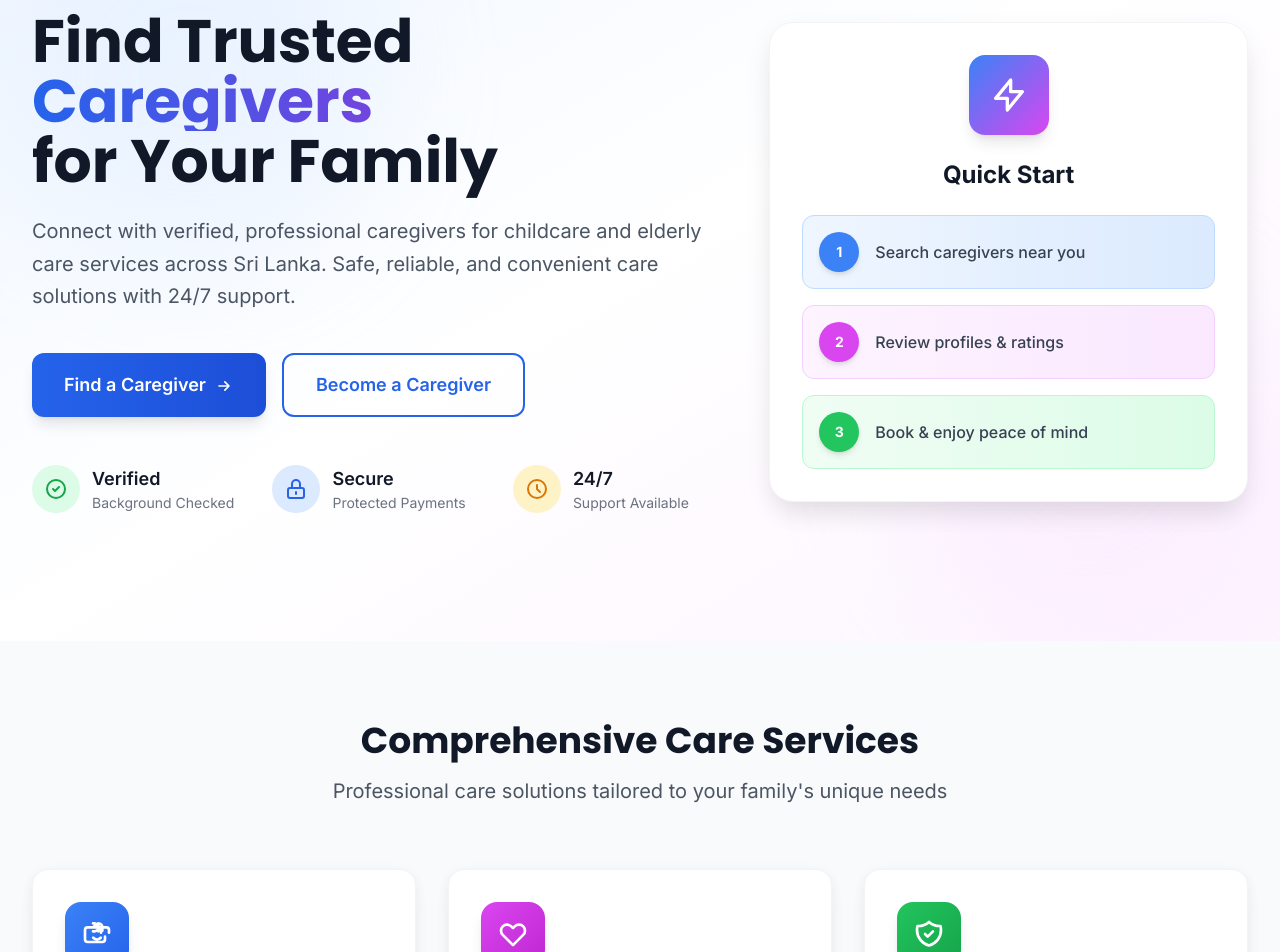
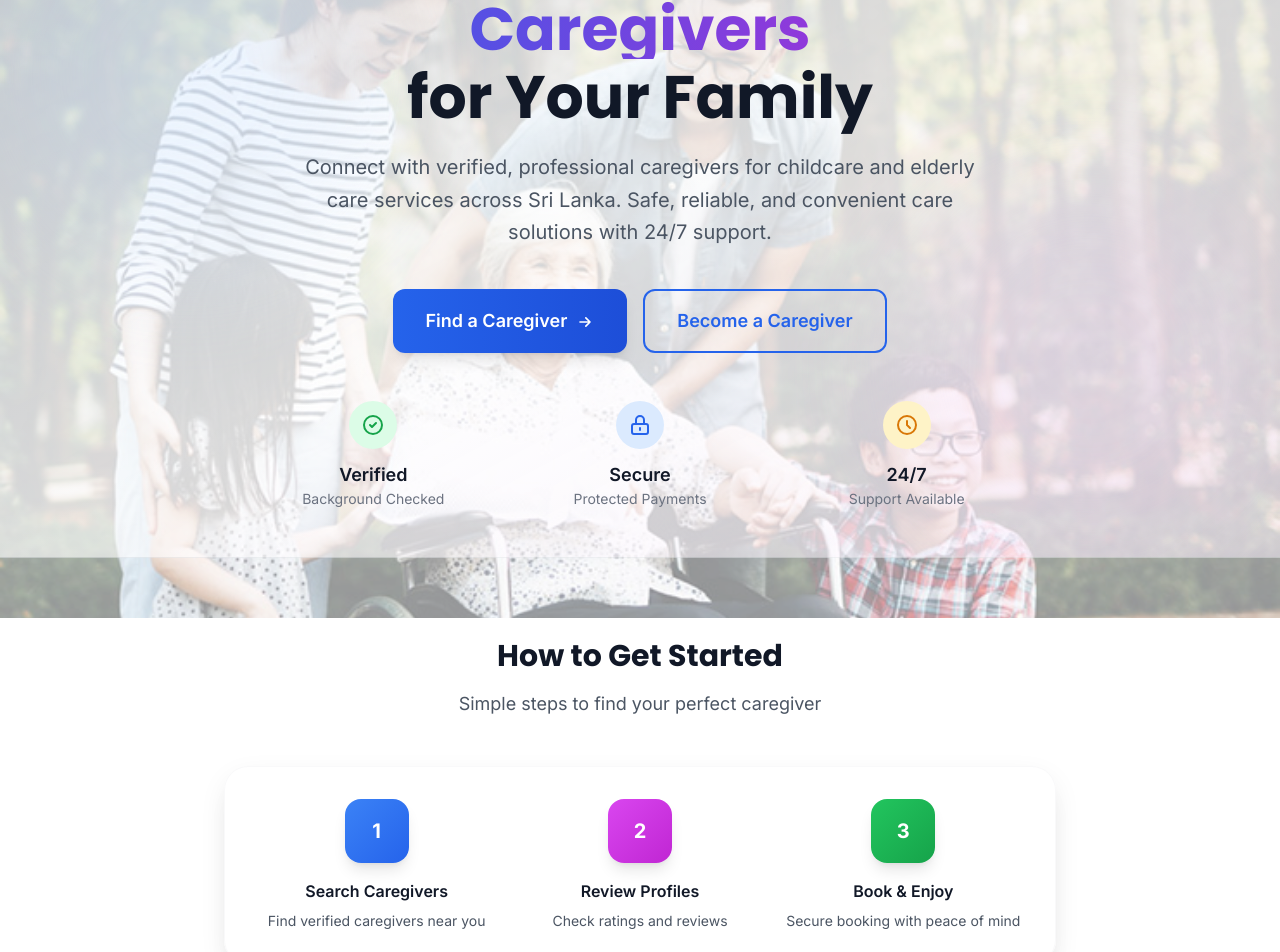
Before and after one commit to DarkDeciders/CareFinder, a Next.js app in the folder frontend/: page / in a window 1280 px wide. Shown: the part 182-1134 px from the top of the page. Built offline with nearby package versions, Linux system fonts and the light colour scheme.

Commit message:
Implement code changes to enhance functionality and improve performance

```diff
--- a/frontend/src/app/globals.css
+++ b/frontend/src/app/globals.css
@@ -1,3 +1,27 @@
 @tailwind base;
 @tailwind components;
 @tailwind utilities;
+
+/* Global background image for entire application */
+.global-bg {
+  background-image: url('/carefinder.jpg');
+  background-size: cover;
+  background-position: center;
+  background-repeat: no-repeat;
+  background-attachment: scroll;
+}
+
+/* Background layer that covers entire viewport and scrolls with content */
+.bg-layer {
+  position: absolute;
+  top: 0;
+  left: 0;
+  width: 100%;
+  min-height: 100vh;
+  z-index: -1;
+}
+
+/* Ensure body and html cover full height */
+html, body {
+  min-height: 100vh;
+}
--- a/frontend/src/app/layout.tsx
+++ b/frontend/src/app/layout.tsx
@@ -45,8 +45,16 @@ export default function RootLayout({
 }>) {
   return (
     <html lang="en" suppressHydrationWarning>
-      <body className={`${inter.variable} ${poppins.variable} font-sans antialiased`}>
-        {children}
+      <body className={`${inter.variable} ${poppins.variable} font-sans antialiased text-gray-900 dark:text-white transition-colors duration-300 relative`}>
+        <div className="relative min-h-screen">
+          {/* Global Background Image Layer */}
+          <div className="fixed inset-0 w-full h-full global-bg opacity-80 dark:opacity-60 z-0"></div>
+          {/* Background Color Overlay */}
+          <div className="fixed inset-0 w-full h-full bg-white/30 dark:bg-gray-950/40 z-0"></div>
+          <div className="relative z-10">
+            {children}
+          </div>
+        </div>
       </body>
     </html>
   );
--- a/frontend/src/app/page.tsx
+++ b/frontend/src/app/page.tsx
@@ -31,7 +31,7 @@ export default function Home() {
   };
 
   return (
-    <div className="min-h-screen bg-white dark:bg-gray-950 transition-colors duration-300">
+    <div className="min-h-screen transition-colors duration-300">
       {/* Navigation */}
       <nav className="sticky top-0 z-50 bg-white/80 dark:bg-gray-950/80 backdrop-blur-lg border-b border-gray-200 dark:border-gray-800">
         <div className="max-w-7xl mx-auto px-4 sm:px-6 lg:px-8">
@@ -100,27 +100,27 @@ export default function Home() {
 
       {/* Hero Section */}
       <section className="relative overflow-hidden">
-        {/* Background decoration */}
-        <div className="absolute inset-0 bg-gradient-to-br from-primary-50 via-white to-secondary-50 dark:from-gray-900 dark:via-gray-950 dark:to-gray-900"></div>
+        {/* Background overlay for hero */}
+        <div className="absolute inset-0 bg-gradient-to-br from-primary-50/60 via-white/70 to-secondary-50/60 dark:from-gray-900/70 dark:via-gray-950/80 dark:to-gray-900/70"></div>
         <div className="absolute top-0 left-0 w-96 h-96 bg-primary-200 dark:bg-primary-900/20 rounded-full blur-3xl opacity-20"></div>
         <div className="absolute bottom-0 right-0 w-96 h-96 bg-secondary-200 dark:bg-secondary-900/20 rounded-full blur-3xl opacity-20"></div>
 
-        <div className="relative max-w-7xl mx-auto px-4 sm:px-6 lg:px-8 py-20 lg:py-32">
-          <div className="lg:grid lg:grid-cols-12 lg:gap-12 items-center">
-            <div className="lg:col-span-7 animate-fade-in">
-              <h1 className="text-4xl sm:text-5xl lg:text-6xl font-display font-bold text-gray-900 dark:text-white leading-tight">
-                Find Trusted
-                <span className="block text-transparent bg-gradient-to-r from-primary-600 to-secondary-600 bg-clip-text">
+        <div className="relative max-w-7xl mx-auto px-4 sm:px-6 lg:px-8 py-8 lg:py-12">
+          <div className="text-center animate-fade-in">
+            <div className="max-w-4xl mx-auto">
+              <h1 className="text-4xl sm:text-5xl lg:text-6xl font-display font-bold text-gray-900 dark:text-white leading-relaxed">
+                <div className="block mb-2">Find Trusted</div>
+                <div className="block text-transparent bg-gradient-to-r from-primary-600 to-secondary-600 bg-clip-text mb-2">
                   Caregivers
-                </span>
-                for Your Family
+                </div>
+                <div className="block">for Your Family</div>
               </h1>
-              <p className="mt-6 text-xl text-gray-600 dark:text-gray-300 max-w-2xl leading-relaxed">
+              <p className="mt-6 text-xl text-gray-600 dark:text-gray-300 mx-auto max-w-2xl leading-relaxed">
                 Connect with verified, professional caregivers for childcare and elderly care services across Sri Lanka.
                 Safe, reliable, and convenient care solutions with 24/7 support.
               </p>
 
-              <div className="mt-10 flex flex-col sm:flex-row gap-4">
+              <div className="mt-10 flex flex-col sm:flex-row gap-4 justify-center">
                 <button className="group bg-gradient-to-r from-primary-600 to-primary-700 hover:from-primary-700 hover:to-primary-800 text-white px-8 py-4 rounded-xl text-lg font-semibold transition-all duration-300 shadow-lg hover:shadow-xl transform hover:-translate-y-0.5">
                   Find a Caregiver
                   <svg className="inline-block ml-2 w-5 h-5 group-hover:translate-x-1 transition-transform" fill="none" stroke="currentColor" viewBox="0 0 24 24">
@@ -133,8 +133,9 @@ export default function Home() {
               </div>
 
               {/* Trust indicators */}
-              <div className="mt-12 grid grid-cols-3 gap-8 text-center sm:text-left">
-                <div className="flex flex-col sm:flex-row items-center space-y-2 sm:space-y-0 sm:space-x-3">
+              <div className="mt-12 max-w-3xl mx-auto">
+                <div className="grid grid-cols-1 sm:grid-cols-3 gap-8 text-center">
+                  <div className="flex flex-col items-center space-y-3">
                     <div className="w-12 h-12 bg-success-100 dark:bg-success-900/20 rounded-full flex items-center justify-center">
                       <svg className="w-6 h-6 text-success-600 dark:text-success-400" fill="none" stroke="currentColor" viewBox="0 0 24 24">
                         <path strokeLinecap="round" strokeLinejoin="round" strokeWidth={2} d="M9 12l2 2 4-4m6 2a9 9 0 11-18 0 9 9 0 0118 0z" />
@@ -146,7 +147,7 @@ export default function Home() {
                     </div>
                   </div>
 
-                <div className="flex flex-col sm:flex-row items-center space-y-2 sm:space-y-0 sm:space-x-3">
+                  <div className="flex flex-col items-center space-y-3">
                     <div className="w-12 h-12 bg-primary-100 dark:bg-primary-900/20 rounded-full flex items-center justify-center">
                       <svg className="w-6 h-6 text-primary-600 dark:text-primary-400" fill="none" stroke="currentColor" viewBox="0 0 24 24">
                         <path strokeLinecap="round" strokeLinejoin="round" strokeWidth={2} d="M12 15v2m-6 4h12a2 2 0 002-2v-6a2 2 0 00-2-2H6a2 2 0 00-2 2v6a2 2 0 002 2zm10-10V7a4 4 0 00-8 0v4h8z" />
@@ -158,7 +159,7 @@ export default function Home() {
                     </div>
                   </div>
 
-                <div className="flex flex-col sm:flex-row items-center space-y-2 sm:space-y-0 sm:space-x-3">
+                  <div className="flex flex-col items-center space-y-3">
                     <div className="w-12 h-12 bg-warning-100 dark:bg-warning-900/20 rounded-full flex items-center justify-center">
                       <svg className="w-6 h-6 text-warning-600 dark:text-warning-400" fill="none" stroke="currentColor" viewBox="0 0 24 24">
                         <path strokeLinecap="round" strokeLinejoin="round" strokeWidth={2} d="M12 8v4l3 3m6-3a9 9 0 11-18 0 9 9 0 0118 0z" />
@@ -171,36 +172,44 @@ export default function Home() {
                   </div>
                 </div>
               </div>
-
-            <div className="lg:col-span-5 mt-16 lg:mt-0">
-              <div className="relative animate-slide-up">
-                <div className="bg-white dark:bg-gray-800 rounded-3xl shadow-soft-lg dark:shadow-2xl p-8 border border-gray-100 dark:border-gray-700">
-                  <div className="text-center">
-                    <div className="w-20 h-20 bg-gradient-to-br from-primary-500 to-secondary-500 rounded-2xl mx-auto mb-6 flex items-center justify-center shadow-lg">
-                      <svg className="w-10 h-10 text-white" fill="none" stroke="currentColor" viewBox="0 0 24 24">
-                        <path strokeLinecap="round" strokeLinejoin="round" strokeWidth={2} d="M13 10V3L4 14h7v7l9-11h-7z" />
-                      </svg>
-                    </div>
-                    <h3 className="text-2xl font-bold text-gray-900 dark:text-white mb-6">Quick Start</h3>
-
-                    <div className="space-y-4">
-                      <div className="flex items-center p-4 bg-gradient-to-r from-primary-50 to-primary-100 dark:from-primary-900/20 dark:to-primary-800/20 rounded-xl border border-primary-200 dark:border-primary-700/30">
-                        <div className="w-10 h-10 bg-primary-500 text-white rounded-full flex items-center justify-center text-sm font-bold mr-4 shadow-md">1</div>
-                        <span className="text-gray-700 dark:text-gray-300 font-medium">Search caregivers near you</span>
             </div>
 
-                      <div className="flex items-center p-4 bg-gradient-to-r from-secondary-50 to-secondary-100 dark:from-secondary-900/20 dark:to-secondary-800/20 rounded-xl border border-secondary-200 dark:border-secondary-700/30">
-                        <div className="w-10 h-10 bg-secondary-500 text-white rounded-full flex items-center justify-center text-sm font-bold mr-4 shadow-md">2</div>
-                        <span className="text-gray-700 dark:text-gray-300 font-medium">Review profiles & ratings</span>
+          </div>
+        </div>
+      </section>
+
+      {/* Quick Start Section */}
+      <section className="py-20 bg-white/20 dark:bg-gray-950/20 border-t border-gray-200/50 dark:border-gray-800/50">
+        <div className="max-w-4xl mx-auto px-4 sm:px-6 lg:px-8">
+          <div className="text-center mb-12">
+            <h2 className="text-3xl font-display font-bold text-gray-900 dark:text-white mb-4">How to Get Started</h2>
+            <p className="text-lg text-gray-600 dark:text-gray-300">Simple steps to find your perfect caregiver</p>
           </div>
 
-                      <div className="flex items-center p-4 bg-gradient-to-r from-success-50 to-success-100 dark:from-success-900/20 dark:to-success-800/20 rounded-xl border border-success-200 dark:border-success-700/30">
-                        <div className="w-10 h-10 bg-success-500 text-white rounded-full flex items-center justify-center text-sm font-bold mr-4 shadow-md">3</div>
-                        <span className="text-gray-700 dark:text-gray-300 font-medium">Book & enjoy peace of mind</span>
+          <div className="bg-white/80 dark:bg-gray-800/80 rounded-3xl shadow-soft-lg dark:shadow-2xl p-8 border border-gray-100/50 dark:border-gray-700/50">
+            <div className="grid md:grid-cols-3 gap-6">
+              <div className="text-center group">
+                <div className="w-16 h-16 bg-gradient-to-br from-primary-500 to-primary-600 rounded-2xl mx-auto mb-4 flex items-center justify-center text-white text-xl font-bold shadow-lg group-hover:scale-110 transition-transform">
+                  1
                 </div>
+                <h3 className="font-semibold text-gray-900 dark:text-white mb-2">Search Caregivers</h3>
+                <p className="text-sm text-gray-600 dark:text-gray-300">Find verified caregivers near you</p>
               </div>
+
+              <div className="text-center group">
+                <div className="w-16 h-16 bg-gradient-to-br from-secondary-500 to-secondary-600 rounded-2xl mx-auto mb-4 flex items-center justify-center text-white text-xl font-bold shadow-lg group-hover:scale-110 transition-transform">
+                  2
                 </div>
+                <h3 className="font-semibold text-gray-900 dark:text-white mb-2">Review Profiles</h3>
+                <p className="text-sm text-gray-600 dark:text-gray-300">Check ratings and reviews</p>
               </div>
+
+              <div className="text-center group">
+                <div className="w-16 h-16 bg-gradient-to-br from-success-500 to-success-600 rounded-2xl mx-auto mb-4 flex items-center justify-center text-white text-xl font-bold shadow-lg group-hover:scale-110 transition-transform">
+                  3
+                </div>
+                <h3 className="font-semibold text-gray-900 dark:text-white mb-2">Book & Enjoy</h3>
+                <p className="text-sm text-gray-600 dark:text-gray-300">Secure booking with peace of mind</p>
               </div>
             </div>
           </div>
@@ -208,7 +217,7 @@ export default function Home() {
       </section>
 
       {/* Services Section */}
-      <section id="services" className="py-20 bg-gray-50 dark:bg-gray-900/50">
+      <section id="services" className="py-20 bg-white/10 dark:bg-gray-950/10">
         <div className="max-w-7xl mx-auto px-4 sm:px-6 lg:px-8">
           <div className="text-center mb-16">
             <h2 className="text-3xl sm:text-4xl font-display font-bold text-gray-900 dark:text-white mb-4">
@@ -221,7 +230,7 @@ export default function Home() {
 
           <div className="grid md:grid-cols-2 lg:grid-cols-3 gap-8">
             {/* Childcare */}
-            <div className="group bg-white dark:bg-gray-800 rounded-2xl p-8 shadow-soft hover:shadow-soft-lg dark:shadow-lg dark:hover:shadow-2xl transition-all duration-300 border border-gray-100 dark:border-gray-700 hover:border-primary-200 dark:hover:border-primary-700">
+            <div className="group bg-white/70 dark:bg-gray-800/70 rounded-2xl p-8 shadow-soft hover:shadow-soft-lg dark:shadow-lg dark:hover:shadow-2xl transition-all duration-300 border border-gray-100/50 dark:border-gray-700/50 hover:border-primary-200 dark:hover:border-primary-700">
               <div className="w-16 h-16 bg-gradient-to-br from-primary-500 to-primary-600 rounded-2xl mb-6 flex items-center justify-center shadow-lg group-hover:scale-110 transition-transform">
                 <svg className="w-8 h-8 text-white" fill="none" stroke="currentColor" viewBox="0 0 24 24">
                   <path strokeLinecap="round" strokeLinejoin="round" strokeWidth={2} d="M14.828 14.828a4 4 0 01-5.656 0M9 10h1a3 3 0 000-6h-1m4 6V4a3 3 0 013 3v2.5M15 11V9a3 3 0 00-3-3h-2m8 8v2a2 2 0 01-2 2H5a2 2 0 01-2-2v-2m0 0V9a2 2 0 012-2h14a2 2 0 012 2v2" />
@@ -248,7 +257,7 @@ export default function Home() {
             </div>
 
             {/* Elderly Care */}
-            <div className="group bg-white dark:bg-gray-800 rounded-2xl p-8 shadow-soft hover:shadow-soft-lg dark:shadow-lg dark:hover:shadow-2xl transition-all duration-300 border border-gray-100 dark:border-gray-700 hover:border-secondary-200 dark:hover:border-secondary-700">
+            <div className="group bg-white/70 dark:bg-gray-800/70 rounded-2xl p-8 shadow-soft hover:shadow-soft-lg dark:shadow-lg dark:hover:shadow-2xl transition-all duration-300 border border-gray-100/50 dark:border-gray-700/50 hover:border-secondary-200 dark:hover:border-secondary-700">
               <div className="w-16 h-16 bg-gradient-to-br from-secondary-500 to-secondary-600 rounded-2xl mb-6 flex items-center justify-center shadow-lg group-hover:scale-110 transition-transform">
                 <svg className="w-8 h-8 text-white" fill="none" stroke="currentColor" viewBox="0 0 24 24">
                   <path strokeLinecap="round" strokeLinejoin="round" strokeWidth={2} d="M4.318 6.318a4.5 4.5 0 000 6.364L12 20.364l7.682-7.682a4.5 4.5 0 00-6.364-6.364L12 7.636l-1.318-1.318a4.5 4.5 0 00-6.364 0z" />
@@ -275,7 +284,7 @@ export default function Home() {
             </div>
 
             {/* Special Needs */}
-            <div className="group bg-white dark:bg-gray-800 rounded-2xl p-8 shadow-soft hover:shadow-soft-lg dark:shadow-lg dark:hover:shadow-2xl transition-all duration-300 border border-gray-100 dark:border-gray-700 hover:border-success-200 dark:hover:border-success-700">
+            <div className="group bg-white/70 dark:bg-gray-800/70 rounded-2xl p-8 shadow-soft hover:shadow-soft-lg dark:shadow-lg dark:hover:shadow-2xl transition-all duration-300 border border-gray-100/50 dark:border-gray-700/50 hover:border-success-200 dark:hover:border-success-700">
               <div className="w-16 h-16 bg-gradient-to-br from-success-500 to-success-600 rounded-2xl mb-6 flex items-center justify-center shadow-lg group-hover:scale-110 transition-transform">
                 <svg className="w-8 h-8 text-white" fill="none" stroke="currentColor" viewBox="0 0 24 24">
                   <path strokeLinecap="round" strokeLinejoin="round" strokeWidth={2} d="M9 12l2 2 4-4m5.618-4.016A11.955 11.955 0 0112 2.944a11.955 11.955 0 01-8.618 3.04A12.02 12.02 0 003 9c0 5.591 3.824 10.29 9 11.622 5.176-1.332 9-6.03 9-11.622 0-1.042-.133-2.052-.382-3.016z" />
@@ -305,7 +314,7 @@ export default function Home() {
       </section>
 
       {/* How It Works Section */}
-      <section id="how-it-works" className="py-20 bg-white dark:bg-gray-950">
+      <section id="how-it-works" className="py-20 bg-white/20 dark:bg-gray-950/20">
         <div className="max-w-7xl mx-auto px-4 sm:px-6 lg:px-8">
           <div className="text-center mb-16">
             <h2 className="text-3xl sm:text-4xl font-display font-bold text-gray-900 dark:text-white mb-4">
@@ -349,7 +358,7 @@ export default function Home() {
       </section>
 
       {/* Safety Section */}
-      <section id="safety" className="py-20 bg-gradient-to-br from-gray-50 to-primary-50 dark:from-gray-900 dark:to-gray-800">
+      <section id="safety" className="py-20 bg-gradient-to-br from-white/15 to-primary-50/15 dark:from-gray-950/15 dark:to-gray-800/15">
         <div className="max-w-7xl mx-auto px-4 sm:px-6 lg:px-8">
           <div className="lg:grid lg:grid-cols-2 lg:gap-16 items-center">
             <div>
@@ -400,7 +409,7 @@ export default function Home() {
             </div>
 
             <div className="mt-12 lg:mt-0">
-              <div className="bg-gradient-to-br from-primary-600 to-secondary-600 rounded-3xl p-8 text-white shadow-2xl">
+              <div className="bg-gradient-to-br from-primary-600/80 to-secondary-600/80 rounded-3xl p-8 text-white shadow-2xl backdrop-blur-sm">
                 <h3 className="text-2xl font-bold mb-8">Platform Statistics</h3>
                 <div className="grid grid-cols-2 gap-8">
                   <div className="text-center">
@@ -427,7 +436,7 @@ export default function Home() {
       </section>
 
       {/* CTA Section */}
-      <section className="py-20 bg-gradient-to-r from-primary-600 via-primary-700 to-secondary-600">
+      <section className="py-20 bg-gradient-to-r from-primary-600/70 via-primary-700/70 to-secondary-600/70 backdrop-blur-sm">
         <div className="max-w-4xl mx-auto px-4 sm:px-6 lg:px-8 text-center">
           <h2 className="text-3xl sm:text-4xl font-display font-bold text-white mb-6">
             Ready to Find Your Perfect Caregiver?
--- a/frontend/tailwind.config.js
+++ b/frontend/tailwind.config.js
@@ -79,8 +79,8 @@ module.exports = {
         }
       },
       fontFamily: {
-        sans: ['Inter', 'ui-sans-serif', 'system-ui', 'sans-serif'],
-        display: ['Poppins', 'ui-sans-serif', 'system-ui', 'sans-serif'],
+        sans: ['var(--font-inter)', 'ui-sans-serif', 'system-ui', 'sans-serif'],
+        display: ['var(--font-poppins)', 'ui-sans-serif', 'system-ui', 'sans-serif'],
       },
       animation: {
         'fade-in': 'fadeIn 0.5s ease-in-out',
```
Also changed, not shown: frontend/public/carefinder.jpg (added). Lines whose indentation alone changed are shown as unchanged.
